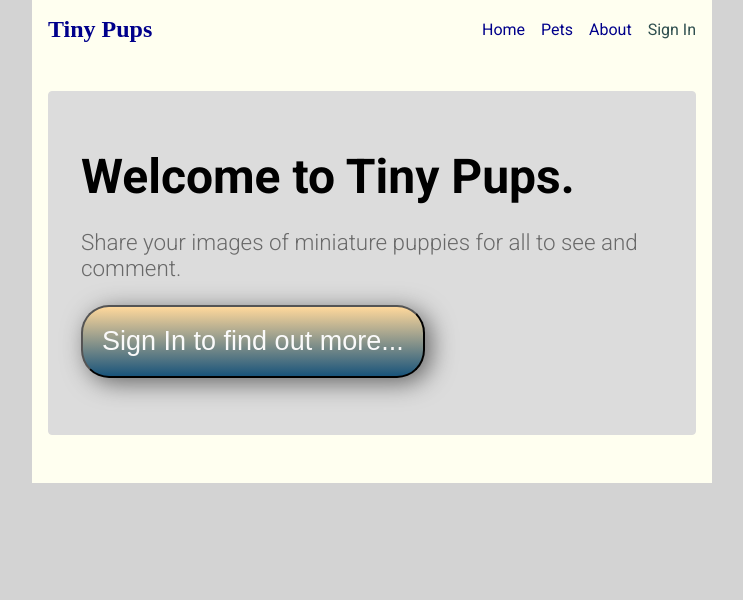
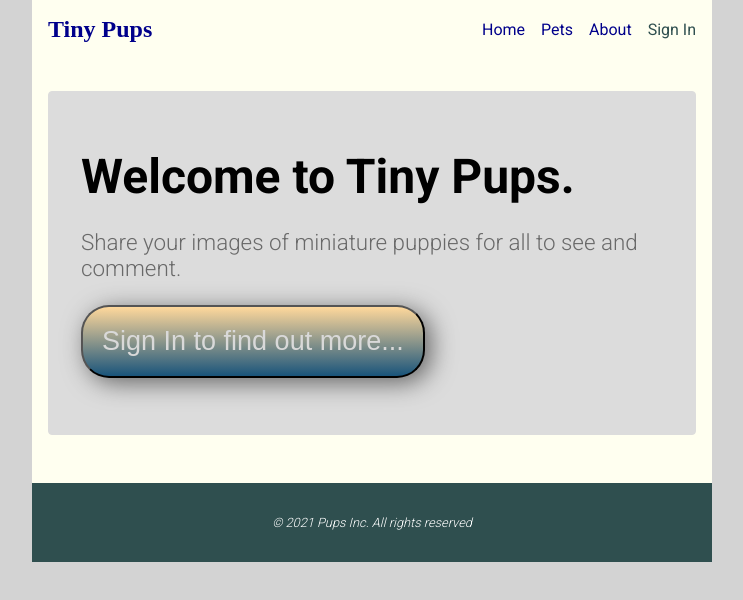
Before and after one commit to johnclamy/minimal-full-stack-react-app, a React (Create React App) app: page / in a window 1280 px wide. Shown: the top 600 px of the page, without its empty margins (268-1011 px from the left). Built offline with nearby package versions, Linux system fonts and the light colour scheme; a web font is replaced by a local one.

Commit message:
setup Footer component

```diff
--- a/src/app/App.js
+++ b/src/app/App.js
@@ -3,14 +3,18 @@ import React from 'react'
 import Routes from '../routes/Routes'
 import Layout from '../components/layout/Layout'
 import Navbar from '../components/layout/Navbar'
+import Footer from '../components/layout/Footer'
 import './App.css'
 
 export default function () {
   return (
-    <Routes>
-      <Layout>
-        <Navbar />
-      </Layout>
-    </Routes>
+    <div>
+      <Routes>
+        <Layout>
+          <Navbar />
+        </Layout>
+      </Routes>
+      <Footer />
+    </div>
   )
 }
--- /dev/null
+++ b/src/components/layout/Footer.js
@@ -0,0 +1,11 @@
+import React from 'react'
+
+import { Container, Footer } from '../styles'
+
+export default function () {
+  return (
+    <Container>
+      <Footer>&copy; 2021 Pups Inc. All rights reserved</Footer>
+    </Container>
+  )
+}
--- a/src/components/styles/index.js
+++ b/src/components/styles/index.js
@@ -39,7 +39,7 @@ const HeroButton = styled.button`
   background-image: linear-gradient(to bottom, #ffd89b, #19547b);
   border-radius: 28px;
   font-family: Arial;
-  color: #fafafa;
+  color: #D9D9D9;
   box-shadow: 6px 5px 24px #666666;
   font-size: 27px;
   padding: 19px;
@@ -67,6 +67,16 @@ const NavListItem = styled.li`
   margin-right: 1rem;
 `
 
+const Footer = styled.footer`
+  padding: 2rem 1rem;
+  color: white;
+  text-align: center;
+  font-weight: lighter;
+  font-style: italic;
+  font-size: 0.8rem;
+  background-color: #2F4F4F;
+`
+
 export {
   Container,
   Row,
@@ -78,5 +88,6 @@ export {
   Nav,
   NavTitle,
   NavList,
-  NavListItem
+  NavListItem,
+  Footer
 }
```
